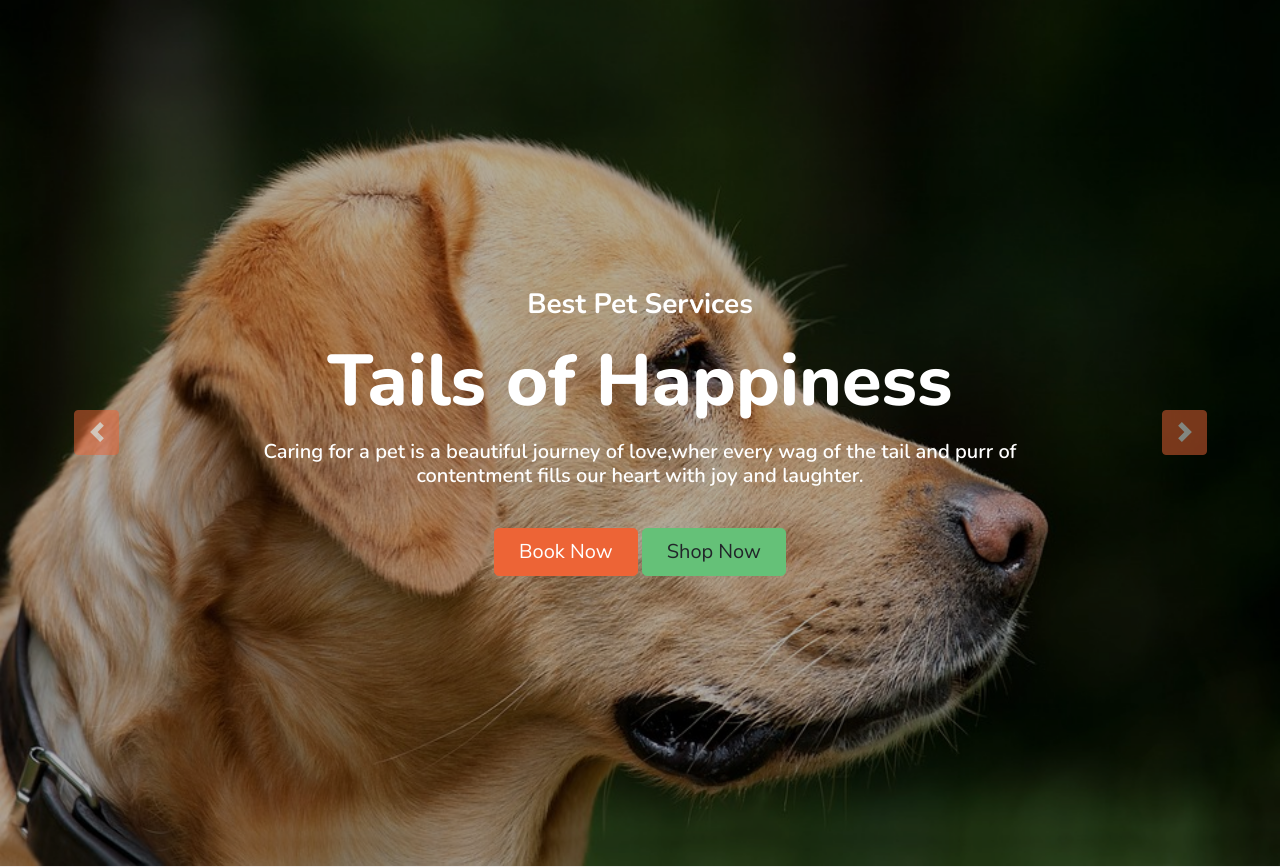
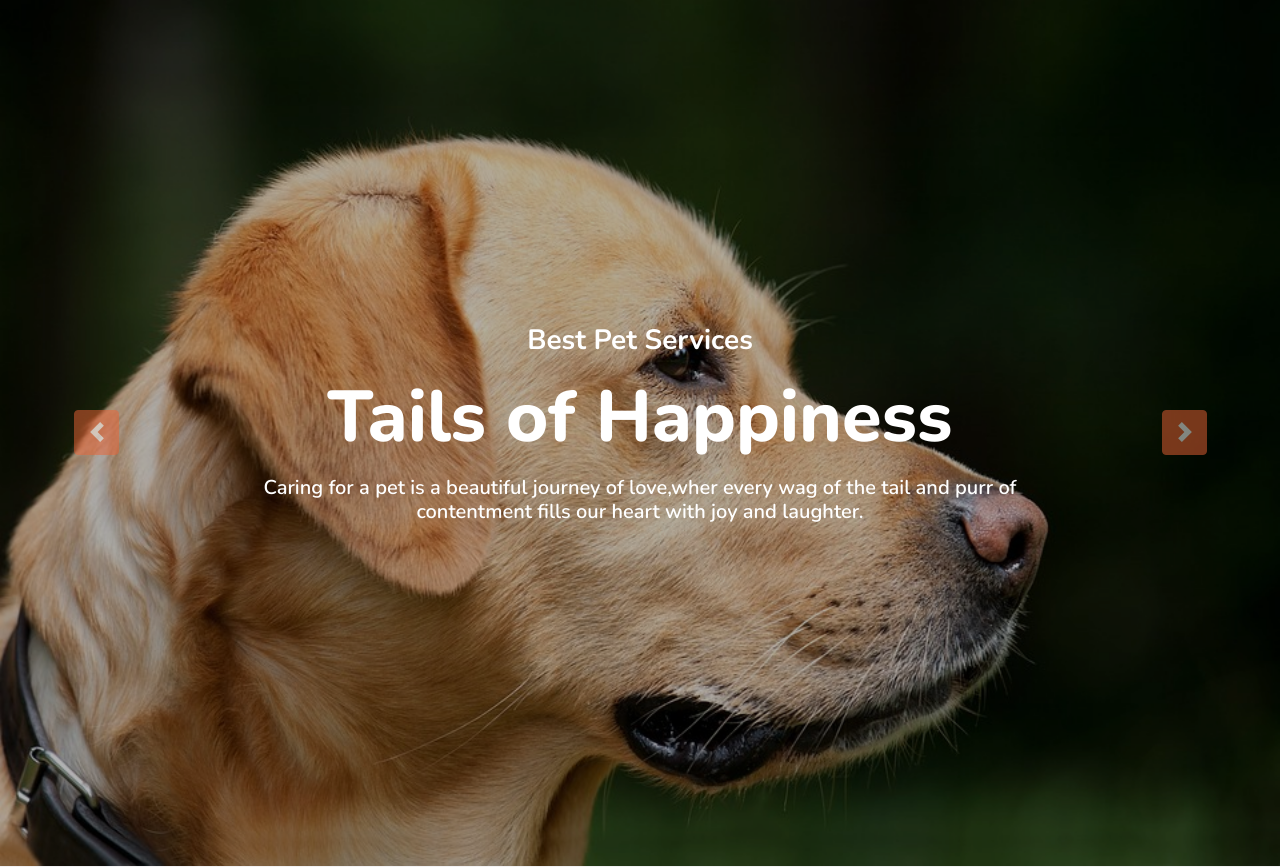
Before and after one commit to gunnu2908/petlover, a PHP site: page / in a window 1280 px wide. Shown: the part 223-1090 px from the top of the page. Run offline with PHP 8.4, Linux system fonts and the light colour scheme; the visitor is signed in with stand-in values (Sample User, id 1); data that the repository does not hold is empty; some libraries are stand-ins or nearby versions.

Commit message:
removed buttons on the banner

```diff
--- a/clientlogin.php
+++ b/clientlogin.php
@@ -174,14 +174,12 @@ $cart_count = $row['count'];
     </div>
     <!-- Navbar End -->
 
-
     <!-- Contact Start -->
     <div class="container-fluid pt-5">
         <div class="d-flex flex-column text-center mb-5 pt-5">
             <h4 class="text-secondary mb-3">Client lOGIN</h4>
             <h1 class="display-4 m-0">JOIN THE PET<span class="text-primary">CARE COMMUNITY</span></h1>
         </div>
-
         <div class="row justify-content-center">
             <div class="col-12 col-sm-8 mb-5">
                 <div class="contact-form">
@@ -199,6 +197,7 @@ $cart_count = $row['count'];
 
                             <button class="btn btn-primary py-3 px-5" type="submit" id="b1" name="b1">Login</button>
                             <button class="btn btn-primary py-3 px-5" type="submit" id="b1" name="b1">Reset</button>
+                            <button class="btn btn-primary py-3 px-5" type="submit" id="b1" name="b1">Register</button>
                         </div>
                     </form>
                 </div>
@@ -260,6 +259,7 @@ $cart_count = $row['count'];
             </div>
         </div>
     </div>
+
     <div class="container-fluid text-white py-4 px-sm-3 px-md-5" style="background: #111111;">
         <div class="row">
             <div class="col-md-6 text-center text-md-left mb-3 mb-md-0">
--- a/index.php
+++ b/index.php
@@ -133,6 +133,7 @@ echo'</script>';
 
                     <a href="contact.php" class="nav-item nav-link">Contact</a>
                 </div>
+
                 <?php
 $con = mysqli_connect("localhost", "root", "", "petcarehub") or die(mysqli_error());
 $result = mysqli_query($con, "SELECT COUNT(*) as count FROM cart where cemail='$clientemail' and Status='No'");
@@ -140,12 +141,14 @@ $row = mysqli_fetch_assoc($result);
 $cart_count = $row['count'];
 ?>
  <?php if(isset($_SESSION['client_Name'])): ?>
+
 <a href="cartview.php" class="nav-link text-white position-relative">
     <i class="fa fa-shopping-cart fa-lg"></i>
     <span class="badge badge-danger position-absolute" style="top: -5px; right: -10px;">
         <?php echo $cart_count; ?>
     </span>
-</a><?php endif; ?>
+</a>
+<?php endif; ?>
                 <a href="booking.php" class="btn btn-lg btn-primary px-3 d-none d-lg-block">Booking</a>
             </div>
         </nav>
@@ -164,8 +167,7 @@ $cart_count = $row['count'];
                             <h3 class="text-white mb-3 d-none d-sm-block">Best Pet Services</h3>
                             <h1 class="display-3 text-white mb-3">Tails of Happiness</h1>
                             <h5 class="text-white mb-3 d-none d-sm-block">Caring for a pet is a beautiful journey of love,wher every wag of the tail and purr of contentment fills our heart with joy and laughter.</h5>
-                            <a href="booking.php" class="btn btn-lg btn-primary mt-3 mt-md-4 px-4">Book Now</a>
-                            <a href="petshop.php" class="btn btn-lg btn-secondary mt-3 mt-md-4 px-4">Shop Now</a>
+
                         </div>
                     </div>
                 </div>
@@ -176,9 +178,7 @@ $cart_count = $row['count'];
                             <h3 class="text-white mb-3 d-none d-sm-block">Best Pet Services</h3>
                             <h1 class="display-3 text-white mb-3">Pet Spa & Grooming</h1>
                             <h5 class="text-white mb-3 d-none d-sm-block">Life is better with a furry friend which makes the perfect combination.</h5>
-                            <a href="" class="btn btn-lg btn-primary mt-3 mt-md-4 px-4">Book Now</a>
-                            <a href="" class="btn btn-lg btn-secondary mt-3 mt-md-4 px-4">Learn More</a>
-                        </div>
+                           </div>
                     </div>
                 </div>
             </div>
```
